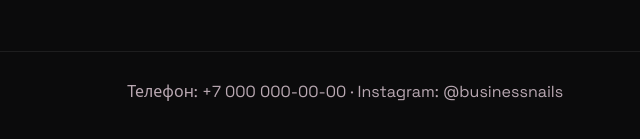
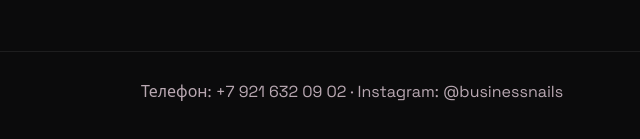
Before and after one commit to romanspbqb/roman, a plain HTML site: page index.html in a window 1280 px wide. Shown: the part 1470-1609 px from the top of the page, 640-1280 px from the left. Drawn offline with nearby package versions, Linux system fonts and the light colour scheme.

Commit message:
Update index.html

```diff
--- a/index.html
+++ b/index.html
@@ -454,7 +454,7 @@
 
       <footer>
         <div>© 2024 Business Manicure</div>
-        <div>Телефон: +7 000 000-00-00 · Instagram: @businessnails</div>
+        <div>Телефон: +7 921 632 09 02 · Instagram: @businessnails</div>
       </footer>
     </div>
   </body>
```
